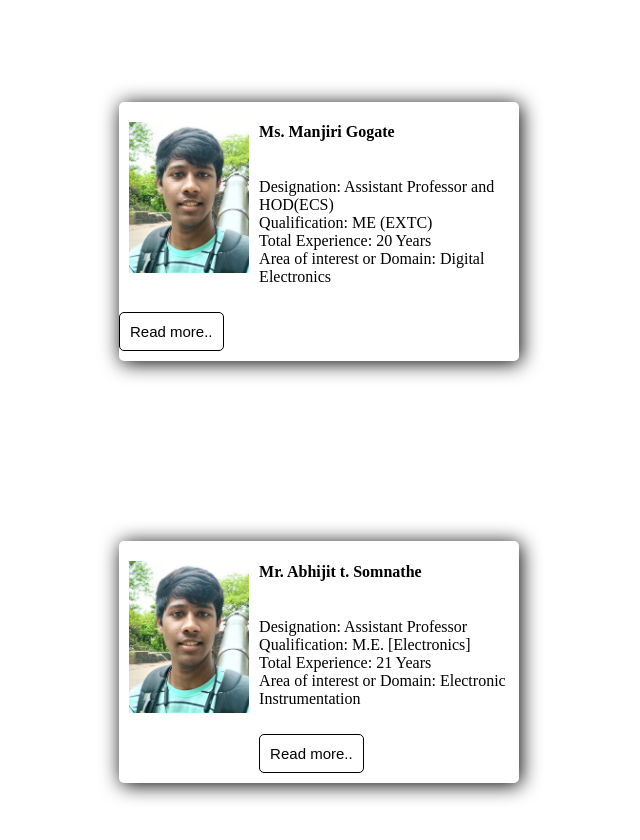
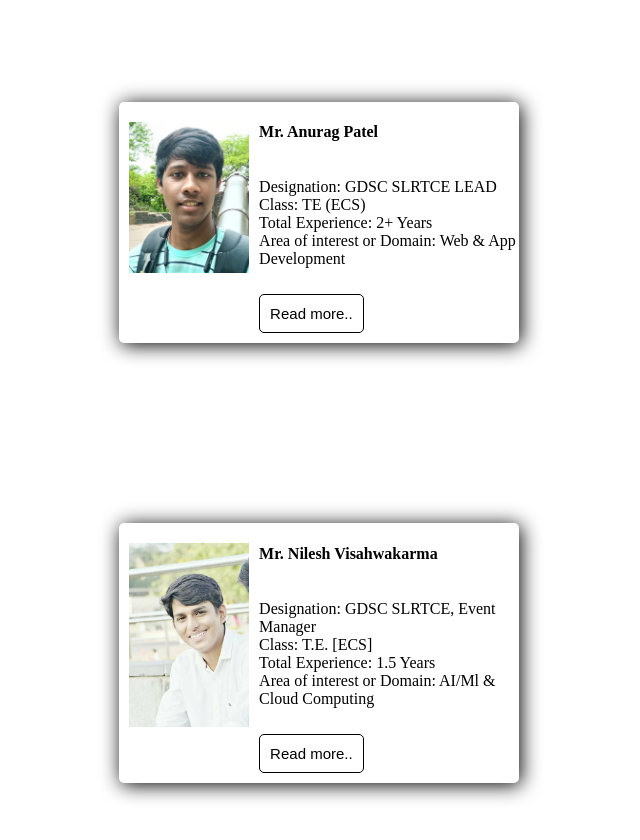
Before and after one commit to Anurag1-28/Clone-Slrtce-Website, a plain HTML site: page faculty.html in a window 1280 px wide. Shown: the part 280-1120 px from the top of the page, without its empty margins (39-679 px from the left). Drawn offline with nearby package versions, Linux system fonts and the light colour scheme.

Commit message:
Edited lead & Event manager profile

```diff
--- a/faculty.html
+++ b/faculty.html
@@ -69,12 +69,12 @@
                         </div>
                         <div class="column2">
                               <div class="title">
-                                    <h4>Ms. Manjiri Gogate</h4>
+                                    <h4>Mr. Anurag Patel</h4>
                               </div>
                               <div class="des">
-                                    <p>Designation: Assistant Professor and HOD(ECS)<br>Qualification: ME
-                                          (EXTC)<br>Total Experience: 20 Years<br>Area of interest or Domain: Digital
-                                          Electronics<br></p>
+                                    <p>Designation: GDSC SLRTCE LEAD<br>Class: TE
+                                          (ECS)<br>Total Experience: 2+ Years<br>Area of interest or Domain: Web & App Development
+                                          <br></p>
 
 
                               </div>
@@ -92,17 +92,17 @@
                   <div class="row">
                         <div class="column1">
                               <div class="image">
-                                    <img src="assets/anurag.jpg">
+                                    <img src="assets/nilesh.jpeg">
                               </div>
                         </div>
                         <div class="column2">
                               <div class="title">
-                                    <h4>Mr. Abhijit t. Somnathe</h4>
+                                    <h4>Mr. Nilesh Visahwakarma</h4>
                               </div>
                               <div class="des">
-                                    <p>Designation: Assistant Professor<br>Qualification: M.E. [Electronics]<br>Total
-                                          Experience: 21 Years<br>Area of interest or Domain: Electronic
-                                          Instrumentation<br></p>
+                                    <p>Designation: GDSC SLRTCE, Event Manager<br>Class: T.E. [ECS]<br>Total
+                                          Experience: 1.5 Years<br>Area of interest or Domain: AI/Ml & Cloud Computing
+                                          <br></p>
 
 
                               </div>
```
Also changed, not shown: assets/nilesh.jpeg (added).
